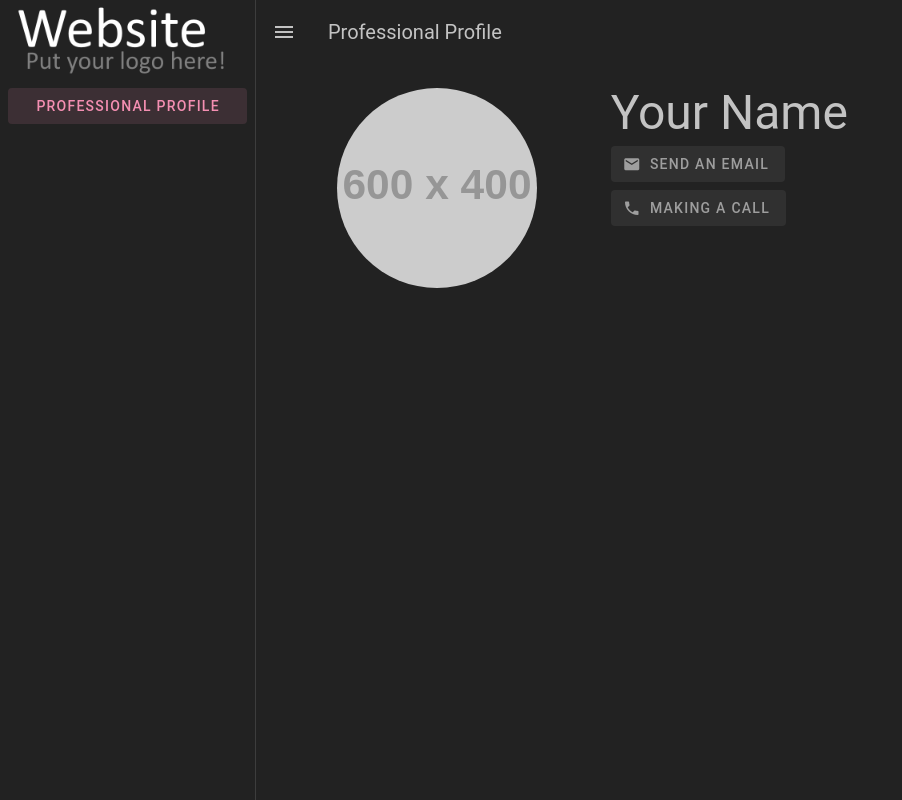
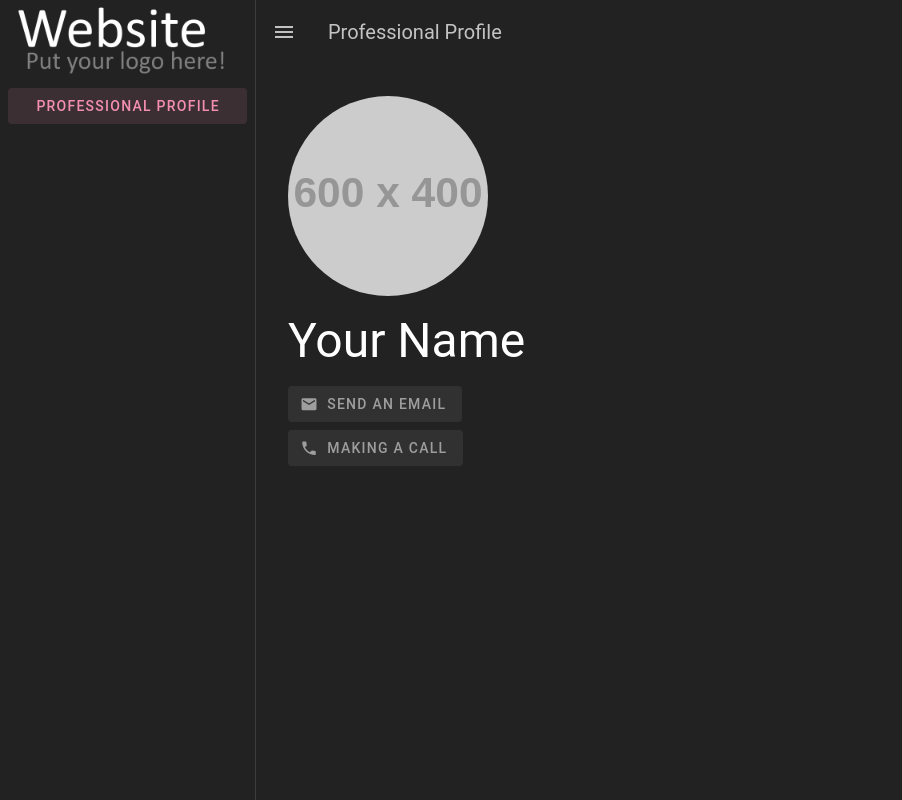
Before and after one commit to mineot/website, a Vue app: page / in a window 1280 px wide. Shown: the whole page, without its empty margins (0-902 px from the left). Built offline with nearby package versions, Linux system fonts and the light colour scheme.

Commit message:
alpha/remake - more adjustes

```diff
--- a/src/components/ProfilePerson.vue
+++ b/src/components/ProfilePerson.vue
@@ -1,37 +1,33 @@
 <template>
-  <v-row v-if="docStore.loaded" no-gutters>
+  <v-card elevation="0" v-if="docStore.loaded">
+    <v-card-text>
 
-    <v-col class="d-flex pa-2" cols="12" sm="4">
+      <v-sheet class="mb-5">
         <v-avatar :image="person?.photo" class="image-size mx-auto"></v-avatar>
-    </v-col>
+      </v-sheet>
 
-    <v-col class="pa-2">
+      <v-sheet class="text-h3 mb-5">
+        {{ person?.name }}
+      </v-sheet>
 
-      <div class="text-h3 mb-2">{{ person?.name }}</div>
-
-      <v-row>
-
-        <v-col cols="12" sm="4">
-          <div v-for="(contact, index) in contacts" :key="index" class="mb-2">
+      <v-sheet class="mb-5">
+        <v-sheet v-for="(contact, index) in contacts" :key="index" class="mb-2">
           <v-btn color="secondary" variant="tonal" :prepend-icon="contact.icon" :href="contact.href"
             :target="contact.target">
             {{ $t(contact.text) }}
           </v-btn>
-          </div>
-        </v-col>
+        </v-sheet>
+      </v-sheet>
 
-        <v-col>
+      <v-sheet>
         <v-btn v-for="(social, index) in socials" :key="index" class="mr-2 mb-2" color="secondary" variant="tonal"
           :prepend-icon="social.icon" :href="social.src" :target="social.target">
           {{ social.text }}
         </v-btn>
-        </v-col>
+      </v-sheet>
 
-      </v-row>
-
-    </v-col>
-
-  </v-row>
+    </v-card-text>
+  </v-card>
 </template>
 
 <script setup lang="ts">
```
Lines whose indentation alone changed are shown as unchanged.
